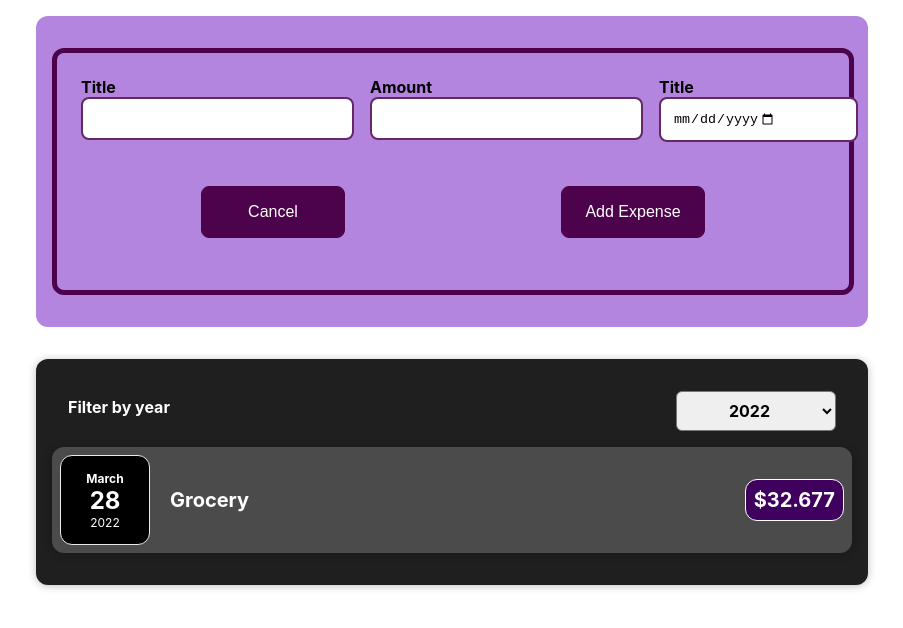
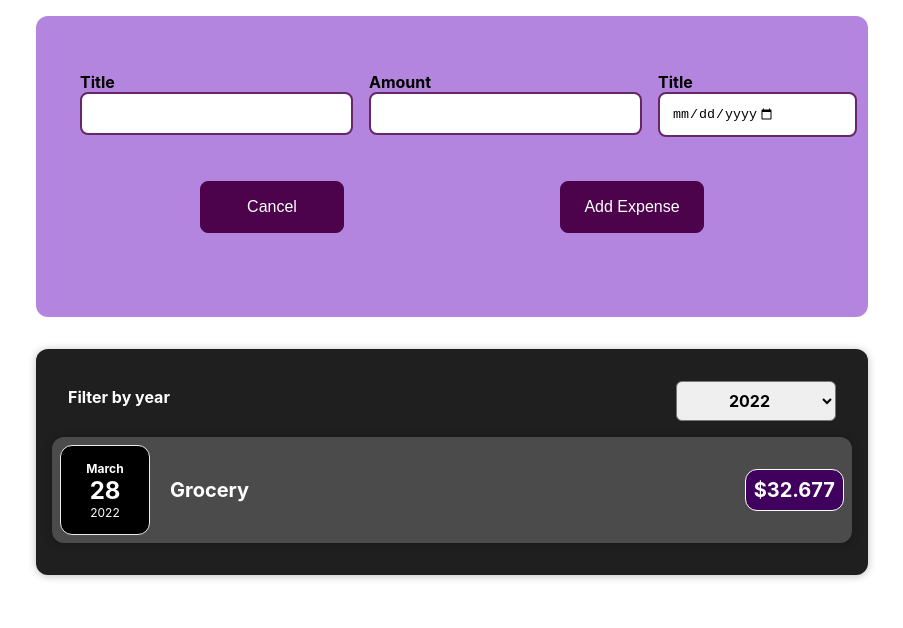
Before and after one commit to Code-Saurav/Bussiness_website, a React (Create React App) app: page / in a window 1280 px wide. Both pictures are taken after a click on the button "Add New Expenses". Shown: the top 628 px of the page, without its empty margins (188-1091 px from the left). Built offline with nearby package versions, Linux system fonts and the light colour scheme.

Commit message:
complete

```diff
--- a/src/components/NewExpense/ExpenseForm.css
+++ b/src/components/NewExpense/ExpenseForm.css
@@ -1,7 +1,6 @@
 .new-expense__form{
     padding: 1rem;
     border-radius: 12px;
-    border: 5px solid rgb(76, 3, 76);
     background-color: rgb(180, 133, 223);
     width: 50rem;
     margin: 1rem auto;
```
